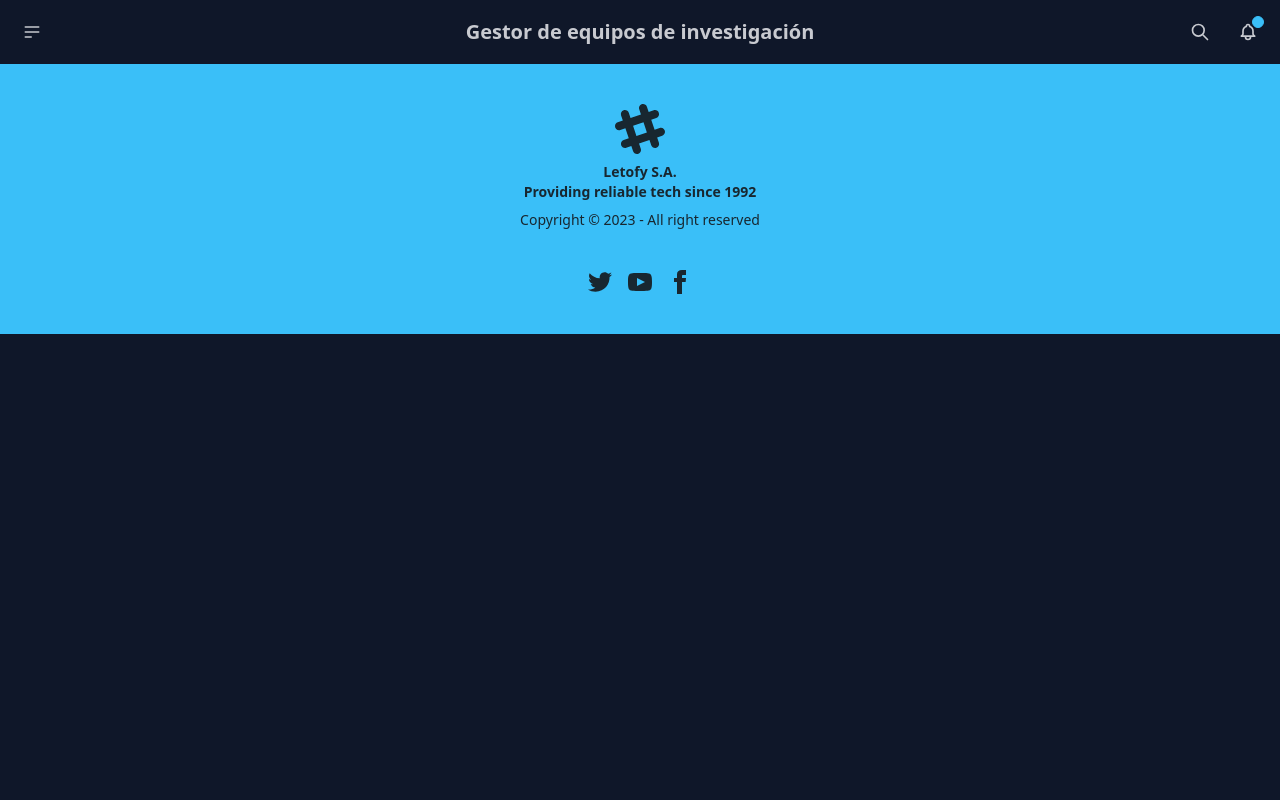
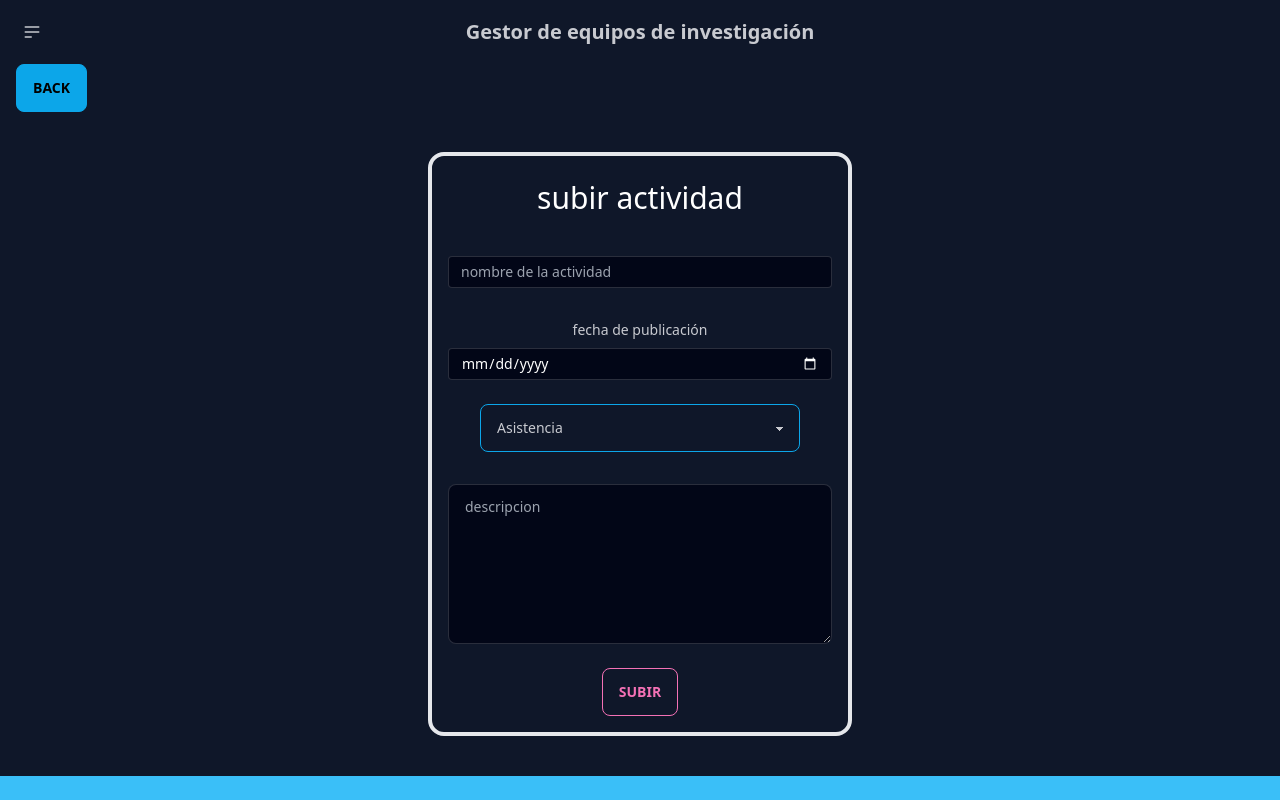
Before and after one commit to Nawho/UTN-Gestor-equipos-investigacion, a Nuxt app: page /equipo/1/activities/newActiv in a window 1280 px wide. Shown: the top 800 px of the page. Built offline with nearby package versions, Linux system fonts and the light colour scheme.

Commit message:
Integración con la api de multiples sectores

```diff
--- a/layouts/default.vue
+++ b/layouts/default.vue
@@ -23,6 +23,7 @@
                 <a class="btn btn-ghost normal-case text-xl" @click="$router.push('../../home')">Gestor de equipos de investigación</a>
             </div>
             <div class="navbar-end">
+                <!--
                     <button class="btn btn-ghost btn-circle">
                         <svg xmlns="http://www.w3.org/2000/svg" class="h-5 w-5" fill="none" viewBox="0 0 24 24"
                         stroke="currentColor">
@@ -40,6 +41,7 @@
                     <span class="badge badge-xs badge-primary indicator-item"></span>
                 </div>
             </button>
+        -->
         </div>
     </header>
 
--- /dev/null
+++ b/pages/equipo/[equipo]/activities/[activity]/editActiv.vue
@@ -0,0 +1,55 @@
+<template>
+    <div class="">
+        <button class="btn btn-info ml-4" @click="$router.push('/activities')">back</button>
+    </div>
+    <div class="h-4/5 flex items-center justify-center">
+        <div class="card card-compact border-4 border-indigo-75 my-10">
+            <h2 class="text-3xl text-white text-center mt-6">Editar actividad</h2>
+            <div class="card-body items-center text-center">
+                <div class="flex justify-center mt-6 w-96">
+                    <input type="text" class="input input-bordered bg-slate-950 input-sm w-full rounded text-white" name="username" :placeholder="data.nombre" required>
+                </div>
+
+            <h1 class="mt-6">fecha de publicación</h1>
+            <div class="flex justify-center w-96">
+                <input type="date" :placeholder="data.fecha_final" v-model="dia" @input="showDia()" class="input input-bordered bg-slate-950 input-sm w-full rounded text-white"
+                    name="fechaFin" required>
+            </div>
+
+            <select class="select select-info w-full max-w-xs mt-4">
+                <option disabled selected> Asistencia </option>
+                <option>Presencial</option>
+                <option>Virtual</option>
+            </select>
+            <div class="flex justify-center mt-6">
+                <textarea class="textarea textarea-bordered bg-slate-950 w-96 h-40  " placeholder="descripcion"></textarea>
+            </div>
+                <div class="card-actions mt-4">
+                    <button class="btn btn-accent btn-outline" >subir</button><!-- @click="upload()" -->
+                </div>
+            </div>
+        </div>
+    </div>
+</template>
+<script setup>
+
+const {activity} = useRoute().params;
+const dia=ref(Date)
+const data=ref({
+  "asistencia": "",
+  "nombre": "",
+  "descripcionCorta": "",
+  "img": "",
+  "fecha_inicial":"",
+  "fecha_final":""
+})
+
+data.value=await $fetch('http://localhost:3030/actividad/'+activity    ).catch((err) => {
+    console.error(err.data)
+})
+console.log(new Date() );
+console.log(data);
+function showDia(){
+    console.log(dia);
+}
+</script>
--- a/pages/equipo/[equipo]/activities/index.vue
+++ b/pages/equipo/[equipo]/activities/index.vue
@@ -27,7 +27,7 @@
                     <div class="badge badge-outline">{{ n.asistencia }}</div>
                     <p>{{ n.descripcionCorta }}</p>
                     <div class="card-actions justify-end">
-                        <button class="btn btn-primary">edit</button>
+                        <button class="btn btn-primary" @click="$router.push('activities/'+n._id+'/editActiv')">edit</button>
                     </div>
                 </div>
             </div>
@@ -72,7 +72,7 @@
 });;
 projectsID.forEach( async (x)=>{
 
-    let activity =await $fetch('http://localhost:3030/actividad/'+x) as project
+    const activity =await $fetch('http://localhost:3030/actividad/'+x) as project
     console.log(activity);
 
     projectos.value.push( activity )
--- /dev/null
+++ b/pages/equipo/[equipo]/activities/newActiv.vue
@@ -0,0 +1,33 @@
+<template>
+    <div class="">
+        <button class="btn btn-info ml-4" @click="$router.push('/projects')">back</button>
+    </div>
+    <div class="h-4/5 flex items-center justify-center">
+        <div class="card card-compact border-4 border-indigo-75 my-10">
+            <h2 class="text-3xl text-white text-center mt-6">subir actividad</h2>
+            <div class="card-body items-center text-center">
+                <div class="flex justify-center mt-6 w-96">
+                    <input type="text" class="input input-bordered bg-slate-950 input-sm w-full rounded text-white" name="username" placeholder="nombre de la actividad" required>
+                </div>
+
+            <h1 class="mt-6">fecha de publicación</h1>
+            <div class="flex justify-center w-96">
+                <input type="date" class="input input-bordered bg-slate-950 input-sm w-full rounded text-white"
+                    name="fechaFin" required>
+            </div>
+
+            <select class="select select-info w-full max-w-xs mt-4">
+                <option disabled selected> Asistencia </option>
+                <option>Presencial</option>
+                <option>Virtual</option>
+            </select>
+            <div class="flex justify-center mt-6">
+                <textarea class="textarea textarea-bordered bg-slate-950 w-96 h-40  " placeholder="descripcion"></textarea>
+            </div>
+                <div class="card-actions mt-4">
+                    <button class="btn btn-accent btn-outline">subir</button> <!--@click="upload()"-->
+                </div>
+            </div>
+        </div>
+    </div>
+</template>
--- a/pages/equipo/[equipo]/homePage.vue
+++ b/pages/equipo/[equipo]/homePage.vue
@@ -1,7 +1,7 @@
 <template>
     <div>
         <div class="flex justify-center mb-8">
-            <img class="h-16" src="/imgs/gemis.png" alt="">
+            <img class="h-16" :src="d.img" alt="">
         </div>
         <div class="flex justify-around">
             <div>
@@ -19,31 +19,26 @@
         </div>
     </div>
     <div class="m-8">
-        <h1 class="text-xl font-bold underline underline-offset-2">Sobre nosotros</h1>
-        <p class="text-base/7">El grupo GEMIS se conformó en el año 2009 bajo la dirección de la Dra. Ing. Florencia
-            Pollo-Cattaneo. Desde ese
-            momento y sostenidamente, se integró un equipo de docentes y alumnos con interés en la investigación, la
-            sistematización de cuerpos de conocimientos y promoción sobre el campo de la Ingeniería en Sistemas de
-            Información y la Ingeniería en Software, sus aplicaciones y abordajes metodológicos en todo tipo de escenarios
-            convencionales y no convencionales. Inicialmente el Dr. Ing. Pablo Pytel participó en la dirección de proyectos,
-            rol que en los últimos años también tomó el Mg. Ing. Luciano Straccia. </p>
-        <br>
-        <p class="text-base/7">Quienes integramos el grupo GEMIS poseemos una firme vocación de trabajo en las áreas de
-            informática, sistemas de
-            información, metodología y buenas prácticas, ingeniería en software, sistemas inteligentes y su vinculación con
-            la explotación de información y tecnología educativa, de manera tal que se canaliza y provee una base
-            sustentable de aporte a los proyectos en desarrollo.</p>
-        <br>
-        <p class="text-base/7">Llevamos adelante diversas actividades buscando contribuir al rol de las instituciones de
-            educación superior y su
-            relación con las organizaciones del sector productivo y de servicios y la sociedad en general. Por ello
-            desarrollamos proyectos de investigación y desarrollo, proyectos de transferencia tecnológica y de extensión.
-            Además desarrollamos planes de formación y capacitación.</p>
+        <h1 class="text-xl font-bold underline underline-offset-2">Sobre {{ dat.nombre }}</h1>
+        <p class="text-base/7" v-for=" x in dat.home">
+            {{ x }}
+            <br>
+        </p>
     </div>
 </template>
 
 <script setup lang="ts">
 const {equipo} = useRoute().params;
+console.log(equipo);
+
+const d = await $fetch('http://localhost:3030/grupo_investigacion/');
+let dat:any;
+d.forEach(element => {
+    if(element.nombre==equipo){
+        dat=element;
+    }
+});
+
 </script>
 
 <style scoped></style>
--- a/pages/equipo/[equipo]/members/index.vue
+++ b/pages/equipo/[equipo]/members/index.vue
@@ -20,17 +20,18 @@
     </div>
     <br>
     <div class="mb-6 flex flex-wrap justify-center" >
-        <div class="card w-56 h-96 border-4 border-indigo-500/75 m-4" v-for="n in 8">
+        <div class="card w-56 h-96 border-4 border-indigo-500/75 m-4" v-for="n in usrs">
             <div class="avatar flex justify-center mt-8">
                 <div class="w-32 rounded-full ring ring-indigo-500/75 ring-offset-base-100 ring-offset-2">
                     <img src="/imgs/mrchedda.png" />
                 </div>
             </div>
             <div class="card-body items-center text-center">
-                <h2 class="card-title">Mr. Chedda</h2>
-                <p>una breve descripcion de Mr. Chedda</p>
+                <h2 class="card-title">{{n.nombre}} {{ n.apellido }}</h2>
+                <p>{{n.mail}}</p>
                 <div class="card-actions">
-                    <button class="btn btn-primary">More</button>
+                    <button class="btn btn-primary" @click="$router.push('/user/'+n._id)" > More </button>
+
                 </div>
             </div>
         </div>
@@ -39,6 +40,26 @@
 
 <script setup>
 const {equipo} = useRoute().params;
+const a = await $fetch('http://localhost:3030/grupo_investigacion/').catch((err) => {
+    console.error(err.data)
+})
+
+let e;
+a.forEach(element => {
+    if(element.nombre == equipo){
+        e=element;
+    }
+});
+console.log(e);
+const usrs=ref([])
+
+await e.integrantes.forEach(async element => {
+    const x  = await $fetch('http://localhost:3030/user/'+element).catch((err) => {
+    console.error(err.data)
+})
+  usrs.value.push(x);
+}) ;
+console.log(usrs);
 </script>
 
 <style ></style>
--- a/pages/equipo/[equipo]/projects/[projectID]/index.vue
+++ b/pages/equipo/[equipo]/projects/[projectID]/index.vue
@@ -85,7 +85,7 @@
               </td>
               <td>juansito123@gmail.com</td>
               <th>
-                <button class="btn btn-ghost btn-xs" @click="$router.push($router.currentRoute.value.fullPath+'/user/juansito123@gmail.com')" >details</button>
+                <button class="btn btn-ghost btn-xs" @click="$router.push('/user/juansito123@gmail.com')" >details</button>
               </th>
             </tr>
             <!-- row 2 -->
--- a/pages/equipo/[equipo]/projects/index.vue
+++ b/pages/equipo/[equipo]/projects/index.vue
@@ -51,14 +51,16 @@
     console.error(err.data)
 })
 
-let projectos:project[] = []
+const projectos=ref([])
 
-a.forEach(x => {
+a.forEach(async x => {
     console.log(x.nombre);
     if(x.nombre == equipo ){
         console.log(x._id);
-        x.proyectos.forEach(y => {
-            projectos.push(y);
+        x.proyectos.forEach(async y => {
+            console.log(y);
+
+            projectos.value.push( await $fetch('http://localhost:3030/proyecto/'+y) );
         });
 
      }
--- a/pages/index.vue
+++ b/pages/index.vue
@@ -1,6 +1,9 @@
 <script setup lang="ts">
-import { MyAuthClient, auth0LoginWithPopup } from '../middleware/auth';
+function login() {
+    navigateTo("http://localhost:3030/login", { external: true});
+}
 </script>
+
 <template>
     <div class="w-100 flex justify-center items-center" style="height: calc(100vh - 64px - 24px)">
         <main class="w-100 h-100">
@@ -9,16 +12,7 @@
                     <div class="card-body">
                         <h1 class="card-title flex justify-center text-2xl text-center ">Login to access the platform</h1>
                         <div class="flex flex-col gap-[20px] items-center mt-5">
-                            <!--div class="btn bg-white text-[#7c7c7c] max-w-[250px] hover:bg-gray-400 hover:text-[#1c1c1c] border-none normal-case">
-                                <img src="imgs/google_logo.webp" alt="" width="40" height="40" class="float-left"/>
-                                <span class="">Google</span>
-                            </div>
-                            <div class="btn bg-white text-[#7c7c7c] max-w-[250px] hover:bg-gray-400 hover:text-[#1c1c1c] border-none normal-case">
-                                <img src="imgs/outlook_logo.webp" alt="" width="32" height="32" class="float-left"/>
-                                <span class="">Outlook</span>
-                            </div-->
-
-                            <button class="btn btn-primary" @click="MyAuthClient.loginWithPopup()">Login</button>
+                            <button class="btn btn-primary" @click="login()">Login</button>
                         </div>
                     </div>
                 </div>
@@ -26,10 +20,3 @@
         </main>
     </div>
 </template>
-
-
-<style>
-.main {
-
-}
-</style>
--- a/pages/equipo/[equipo]/projects/[projectID]/user/[user]/index.vue
+++ b/pages/user/[user]/index.vue
@@ -9,8 +9,8 @@
         <div id="userImage" class="flex justify-center"> <div class="avatar online md:h-[240px] md:w-[240px] sm:h-[200px] sm:w-[200px] h-[160px] w-[160px]"><img class="rounded-full ring ring-primary ring-offset-base-100 ring-offset-2" src="https://avatars.githubusercontent.com/u/82118333?v=4" alt="User Image"></div></div>
         <div id="userInfo" class="ml-6">
             <ul class="mt-2 sm:ml-6 md:ml-12">
-                <h1 class="text-3xl font-bold mb-3">Erling Halland</h1>
-                <h1 class="text-xl">Halland@gmail.com</h1>
+                <h1 class="text-3xl font-bold mb-3">{{ dats.nombre }} {{ dats.apellido }}</h1>
+                <h1 class="text-xl">{{ dats.mail }}</h1>
             </ul>
         <div id="userProjects" class="card bg-gray-900 p-3 mt-4 sm:ml-6 md:ml-12">
             <ul class="flex flex-col  lg:grid lg:grid-cols-2 gap-5">
@@ -62,3 +62,13 @@
 </section>
 
 </template>
+
+
+<script setup>
+const {user} = useRoute().params;
+const dats = ref({"nombre":"","apellido":"","mail":"","password":"","img":""})
+dats.value = await $fetch('http://localhost:3030/user/'+user    ).catch((err) => {
+    console.error(err.data)
+})
+console.log(dats);
+</script>
```
Lines whose indentation alone changed are shown as unchanged.
